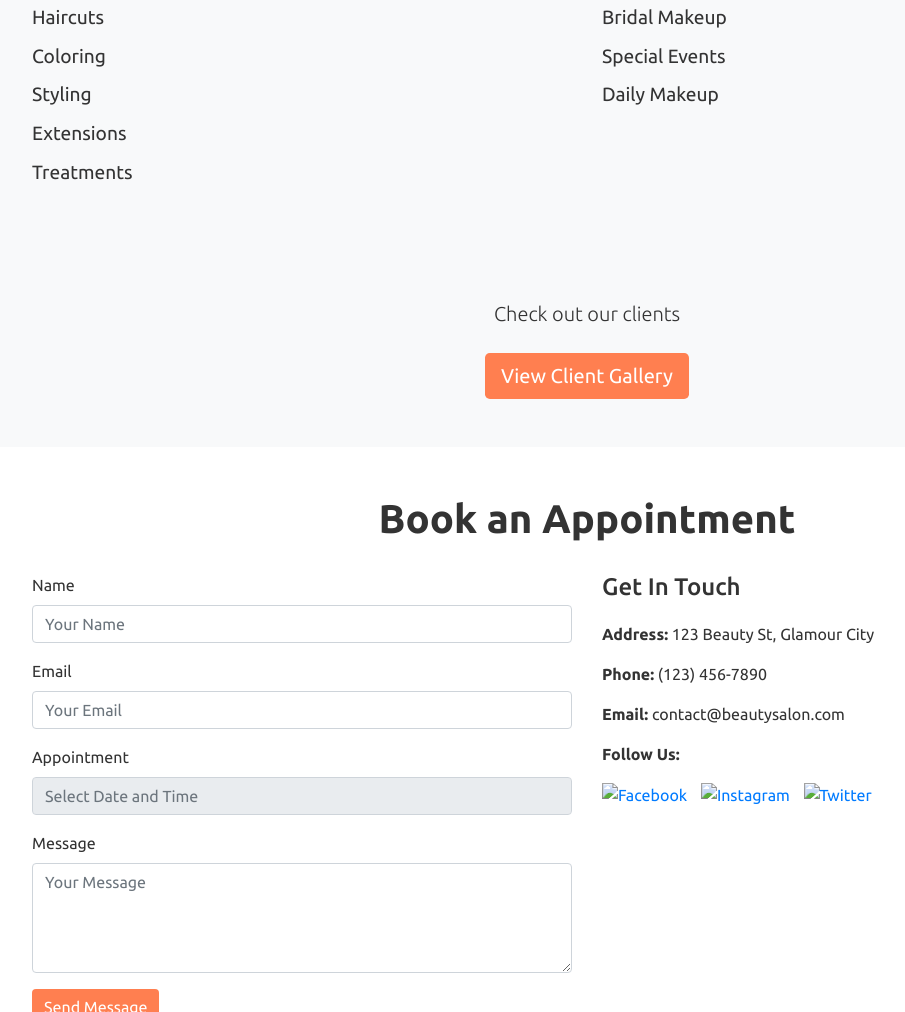
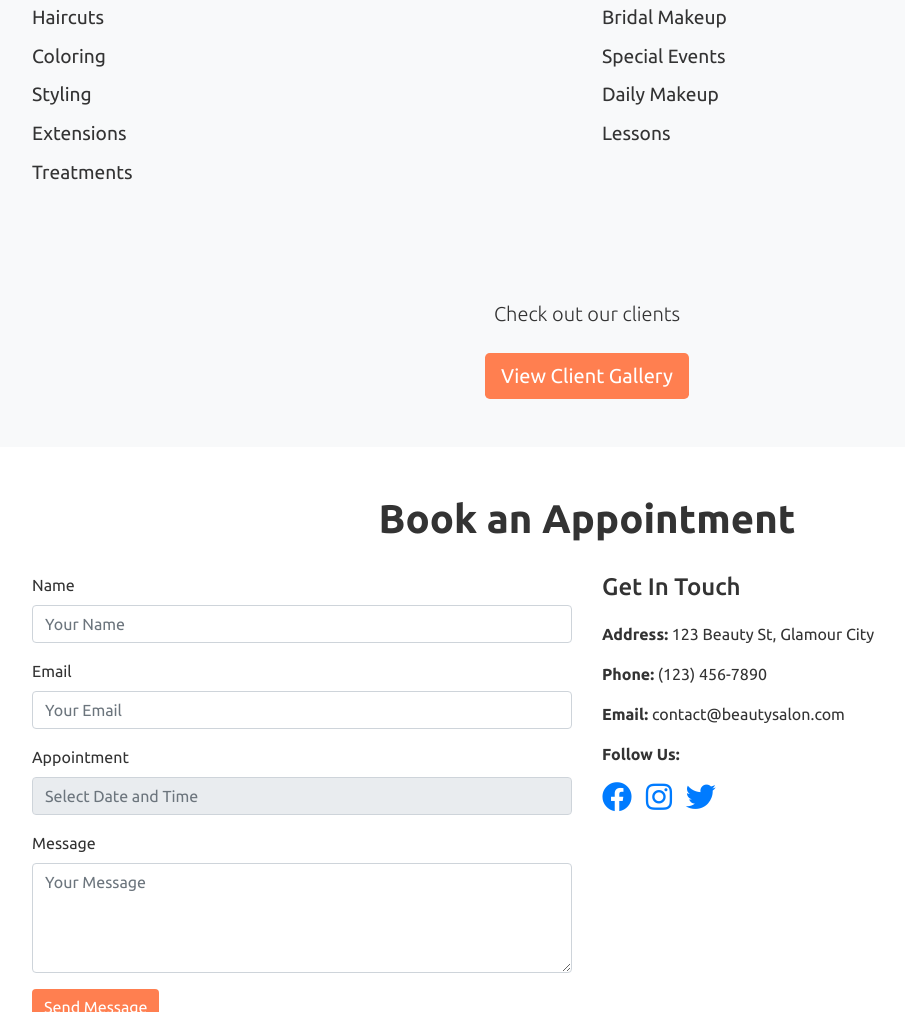
Before and after one commit to oziidrix/Hair-Salon, a plain HTML site: page index.html in a window 1280 px wide. Shown: the part 912-1924 px from the top of the page, without its empty margins (53-958 px from the left). Drawn offline with nearby package versions, Linux system fonts and the light colour scheme.

Commit message:
Update index.html
socials update

```diff
--- a/index.html
+++ b/index.html
@@ -61,10 +61,9 @@
             margin-bottom: 15px;
         }
 
-        .social-icons img {
+        .social-icons i {
             margin-right: 10px;
-            width: 30px;
-            height: 30px;
+            font-size: 30px;
         }
 
         .btn-primary {
@@ -145,6 +144,7 @@
                     <li>Bridal Makeup</li>
                     <li>Special Events</li>
                     <li>Daily Makeup</li>
+                    <li>Lessons</li>
                 </ul>
             </div>
         </div>
@@ -192,9 +192,9 @@
                 <p><strong>Email:</strong> contact@beautysalon.com</p>
                 <p><strong>Follow Us:</strong></p>
                 <p class="social-icons">
-                    <a href="#"><img src="facebook-icon.png" alt="Facebook"></a>
-                    <a href="#"><img src="instagram-icon.png" alt="Instagram"></a>
-                    <a href="#"><img src="twitter-icon.png" alt="Twitter"></a>
+                    <a href="#"><i class="fab fa-facebook"></i></a>
+                    <a href="#"><i class="fab fa-instagram"></i></a>
+                    <a href="#"><i class="fab fa-twitter"></i></a>
                 </p>
             </div>
         </div>
```
